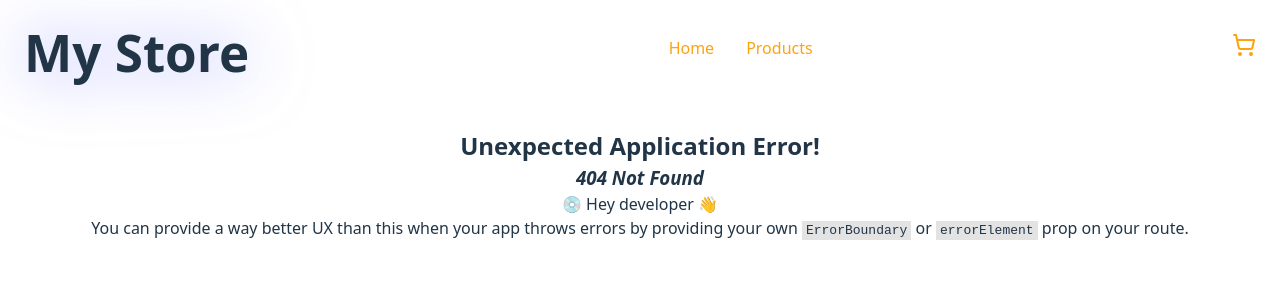
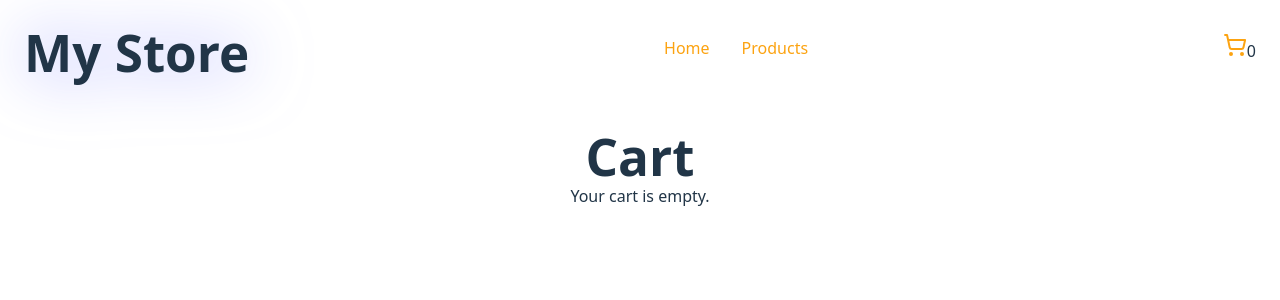
Before and after one commit to jbhumph/cart, a React (Vite) app: page /cart in a window 1280 px wide. Before the commit this address had no page. Shown: the top 300 px of the page. Built offline with nearby package versions, Linux system fonts and the light colour scheme.

Commit message:
Fixed project logic and added local storage

```diff
--- a/src/App.jsx
+++ b/src/App.jsx
@@ -1,30 +1,50 @@
-import { useState } from 'react'
-import { createBrowserRouter, RouterProvider } from 'react-router-dom';
+import { useState, useEffect } from 'react';
+import { BrowserRouter as Router, Routes, Route } from 'react-router-dom';
 import './App.css'
 import Home from './pages/Home.jsx'
 import Products from './pages/Products.jsx';
+import Cart from './pages/Cart.jsx';
 import Header from './components/header/Header.jsx';
 
+function App() {
+  const [cart, setCart] = useState(() => {
+    const savedCart = localStorage.getItem('cart')
+    return savedCart ? JSON.parse(savedCart) : []
+  });
 
-const router = createBrowserRouter([
-  {
-    path: "/",
-    element: <Home />,
-  },
-  {
-    path: "products",
-    element: <Products />,
-  },
-]);
+  const cartCount = cart.reduce((acc, item) => acc + item.quantity, 0)
 
-function App() {
-  const [count, setCount] = useState(0)
+  const addToCart = (product) => {
+    setCart(prevCart => {
+      const itemIndex = prevCart.findIndex(item => item.id === product.id)
+      if (itemIndex !== -1) {
+        const updatedCart = [...prevCart]
+        updatedCart[itemIndex] = {
+          ...updatedCart[itemIndex],
+          quantity: updatedCart[itemIndex].quantity + 1
+        }
+        return updatedCart
+      } else {
+        return [...prevCart, { ...product, quantity: 1 }]
+      }
+    })
+  }
+
+  useEffect(() => {
+    localStorage.setItem('cart', JSON.stringify(cart))
+  }, [cart]);
 
   return (
-    <>
-      <Header />
-      <RouterProvider router={router} />
-    </>
+    <Router>
+      <div className="App">
+        <Header count={cartCount} />
+        <Routes>
+          <Route path="/" element={<Home />} />
+          <Route path="/products" element={<Products addToCart={addToCart}/>} />
+          <Route path="/cart" element={<Cart />} />
+        </Routes>
+      </div>
+    </Router>
   )
 }
 
--- a/src/components/card/Card.jsx
+++ b/src/components/card/Card.jsx
@@ -1,12 +1,12 @@
 import picture from '../../assets/react.svg';
 
-function Card({ product }) {
+function Card({ product, addToCart }) {
     return (
         <div className="card">
         <img src={picture} alt={product.name} />
         <h2>{product.name}</h2>
         <p>${product.price.toFixed(2)}</p>
-        <button>Add to Cart</button>
+        <button onClick={() => addToCart(product)}>Add to Cart</button>
         </div>
     );
 }
--- a/src/components/header/Header.jsx
+++ b/src/components/header/Header.jsx
@@ -1,7 +1,7 @@
 import "./header.css";
 import { ShoppingCart} from 'lucide-react';
 
-function Header() {
+function Header({ count }) {
   return (
     <div className="header">
         <div className="logo">
@@ -13,6 +13,7 @@ function Header() {
         </div>
         <div className="cartIcon">
             <ShoppingCart size={24} color="var(--Color-C)" />
+            <span className="cartCount">{count}</span>
         </div>
     </div>
   );
--- /dev/null
+++ b/src/pages/Cart.jsx
@@ -0,0 +1,9 @@
+function Cart() {
+  return (
+    <div>
+      <h1>Cart</h1>
+      <p>Your cart is empty.</p>
+    </div>
+  );
+}
+export default Cart;
--- a/src/pages/Products.jsx
+++ b/src/pages/Products.jsx
@@ -1,7 +1,7 @@
 import { useState, useEffect } from 'react';
 import Card from '../components/card/Card.jsx';
 
-function Products() {
+function Products({ addToCart }) {
   const [products, setProducts] = useState([
     { id: 1, name: 'Laptop', price: 999.99, image: '/api/placeholder/200/150' },
     { id: 2, name: 'Smartphone', price: 699.99, image: '/api/placeholder/200/150' },
@@ -15,7 +15,7 @@ function Products() {
       <p>Here are some of our products.</p>
       <div className="product-grid">
         {products.map(product => (
-          <Card key={product.id} product={product} />
+          <Card key={product.id} product={product} addToCart={addToCart} />
         ))}
       </div>
     </div>
```
